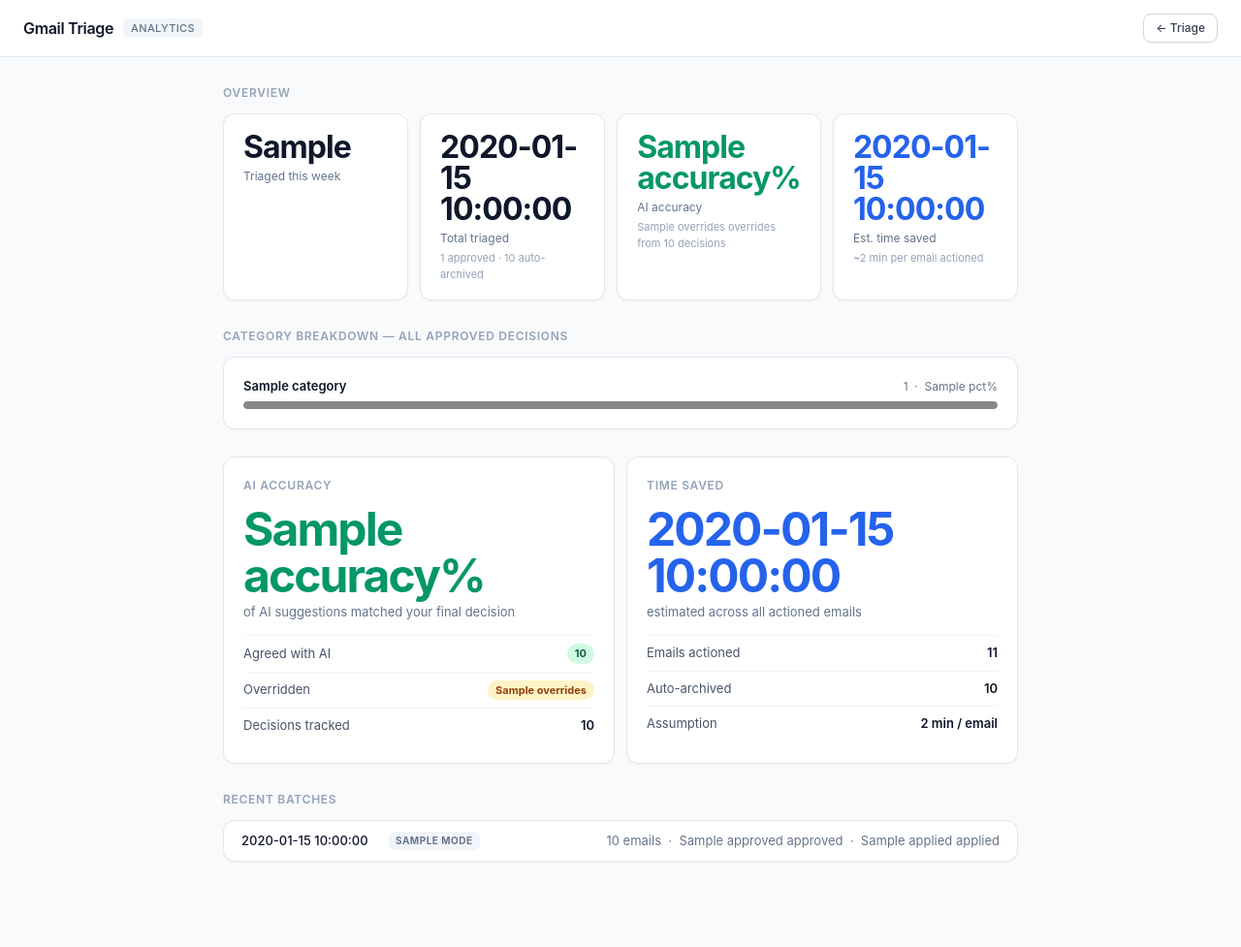
After one commit to emattis/gmail-triage-agent, a FastAPI app: template app/templates/analytics.html in a window 1280 px wide. The commit adds this page. Shown: the whole page at 97% size. Run offline with FastAPI, Linux system fonts and the light colour scheme; the template is opened without the code that fills it: most values are stand-ins (such as "Sample title", 1, 10 or a date in 2020).

Commit message:
Add analytics dashboard with category breakdown, accuracy tracking, and time saved
- New /analytics page with four stat cards: triaged this week, all-time total,
  AI accuracy rate, and estimated time saved (~2 min per actioned email)
- Category breakdown section with color-coded horizontal bar chart across all
  approved decisions (REPLY, TASK, ARCHIVE, READ_LATER, DELEGATE)
- Accuracy panel compares AI's original suggestion to final approved category;
  shows agreed vs overridden counts — displays gracefully until data accumulates
- Time saved panel breaks down actioned vs auto-archived emails
- Batch history table showing last 10 runs with mode, email count, and approval stats
- Add original_category column to triage_items (set at insert, never overwritten)
  so future accuracy tracking is reliable; existing rows show accuracy as pending
- Add Analytics link to triage header nav

Co-Authored-By: Claude Sonnet 4.6 <noreply@anthropic.com>

```diff
--- a/app/main.py
+++ b/app/main.py
@@ -9,6 +9,7 @@ from app.inbox import router as inbox_router
 from app.triage_api import router as triage_router
 from app.triage_ui import router as triage_ui_router
 from app.auto_archive import router as auto_archive_router
+from app.analytics import router as analytics_router
 from app.db import init_db
 from app.scheduler import start_scheduler, shutdown_scheduler
 
@@ -29,6 +30,7 @@ app.include_router(inbox_router)
 app.include_router(triage_router)
 app.include_router(triage_ui_router)
 app.include_router(auto_archive_router)
+app.include_router(analytics_router)
 
 
 @app.get("/", response_class=HTMLResponse)
--- /dev/null
+++ b/app/templates/analytics.html
@@ -0,0 +1,296 @@
+<!doctype html>
+<html lang="en">
+<head>
+  <meta charset="utf-8">
+  <meta name="viewport" content="width=device-width, initial-scale=1">
+  <title>Analytics — Gmail Agent</title>
+  <style>
+    *, *::before, *::after { box-sizing: border-box; margin: 0; padding: 0; }
+    body {
+      font-family: -apple-system, BlinkMacSystemFont, 'Segoe UI', Roboto, sans-serif;
+      background: #F8FAFC; color: #0F172A;
+      font-size: 14px; line-height: 1.5; min-height: 100vh;
+    }
+
+    /* Header */
+    .header {
+      background: #FFFFFF; border-bottom: 1px solid #E2E8F0;
+      padding: 14px 24px; display: flex; align-items: center;
+      justify-content: space-between; position: sticky; top: 0; z-index: 10;
+    }
+    .header-left { display: flex; align-items: center; gap: 10px; }
+    .app-title { font-size: 16px; font-weight: 600; letter-spacing: -0.02em; }
+    .badge {
+      padding: 2px 8px; border-radius: 6px; font-size: 11px; font-weight: 500;
+      background: #F1F5F9; color: #64748B; text-transform: uppercase; letter-spacing: 0.03em;
+    }
+
+    /* Layout */
+    .main { max-width: 860px; margin: 0 auto; padding: 28px 20px 60px; }
+
+    .section { margin-bottom: 28px; }
+    .section-title {
+      font-size: 12px; font-weight: 600; text-transform: uppercase;
+      letter-spacing: 0.06em; color: #94A3B8; margin-bottom: 12px;
+    }
+
+    /* Stat cards */
+    .stat-grid { display: grid; grid-template-columns: repeat(4, 1fr); gap: 12px; }
+    @media (max-width: 640px) { .stat-grid { grid-template-columns: repeat(2, 1fr); } }
+
+    .stat-card {
+      background: #FFFFFF; border: 1px solid #E2E8F0; border-radius: 12px;
+      padding: 18px 20px; box-shadow: 0 1px 2px rgba(0,0,0,0.04);
+    }
+    .stat-num {
+      font-size: 32px; font-weight: 700; line-height: 1;
+      letter-spacing: -0.03em; margin-bottom: 5px;
+    }
+    .stat-label { font-size: 12px; color: #64748B; }
+    .stat-sub { font-size: 11px; color: #94A3B8; margin-top: 3px; }
+
+    /* Category breakdown */
+    .breakdown-card {
+      background: #FFFFFF; border: 1px solid #E2E8F0; border-radius: 12px;
+      padding: 20px; box-shadow: 0 1px 2px rgba(0,0,0,0.04);
+    }
+    .breakdown-row { margin-bottom: 14px; }
+    .breakdown-row:last-child { margin-bottom: 0; }
+    .breakdown-meta {
+      display: flex; justify-content: space-between; align-items: baseline;
+      margin-bottom: 5px;
+    }
+    .breakdown-cat { font-size: 13px; font-weight: 600; }
+    .breakdown-count { font-size: 12px; color: #64748B; }
+    .bar-track {
+      height: 8px; background: #F1F5F9; border-radius: 99px; overflow: hidden;
+    }
+    .bar-fill {
+      height: 100%; border-radius: 99px;
+      transition: width 0.6s ease;
+    }
+
+    /* Two-column grid */
+    .two-col { display: grid; grid-template-columns: 1fr 1fr; gap: 12px; }
+    @media (max-width: 560px) { .two-col { grid-template-columns: 1fr; } }
+
+    /* Accuracy card */
+    .accuracy-card {
+      background: #FFFFFF; border: 1px solid #E2E8F0; border-radius: 12px;
+      padding: 20px; box-shadow: 0 1px 2px rgba(0,0,0,0.04);
+    }
+    .accuracy-big {
+      font-size: 48px; font-weight: 700; letter-spacing: -0.04em; line-height: 1;
+      color: #059669; margin-bottom: 4px;
+    }
+    .accuracy-big--na { color: #CBD5E1; font-size: 32px; }
+    .accuracy-desc { font-size: 13px; color: #64748B; margin-bottom: 14px; }
+    .accuracy-row {
+      display: flex; justify-content: space-between; align-items: center;
+      padding: 8px 0; border-top: 1px solid #F1F5F9; font-size: 13px;
+    }
+    .accuracy-row-label { color: #475569; }
+    .accuracy-row-val { font-weight: 600; }
+    .pill-agreed  { background: #D1FAE5; color: #065F46; padding: 2px 8px; border-radius: 20px; font-size: 11px; font-weight: 700; }
+    .pill-overridden { background: #FEF3C7; color: #92400E; padding: 2px 8px; border-radius: 20px; font-size: 11px; font-weight: 700; }
+
+    .na-note { font-size: 12px; color: #94A3B8; line-height: 1.5; }
+
+    /* Time saved card */
+    .time-card {
+      background: #FFFFFF; border: 1px solid #E2E8F0; border-radius: 12px;
+      padding: 20px; box-shadow: 0 1px 2px rgba(0,0,0,0.04);
+    }
+    .time-big {
+      font-size: 48px; font-weight: 700; letter-spacing: -0.04em; line-height: 1;
+      color: #2563EB; margin-bottom: 4px;
+    }
+    .time-desc { font-size: 13px; color: #64748B; margin-bottom: 14px; }
+    .time-row {
+      display: flex; justify-content: space-between; align-items: center;
+      padding: 8px 0; border-top: 1px solid #F1F5F9; font-size: 13px;
+    }
+    .time-row-label { color: #475569; }
+    .time-row-val { font-weight: 600; }
+
+    /* Batch history */
+    .history-card {
+      background: #FFFFFF; border: 1px solid #E2E8F0; border-radius: 12px;
+      overflow: hidden; box-shadow: 0 1px 2px rgba(0,0,0,0.04);
+    }
+    .history-row {
+      display: flex; align-items: center; gap: 12px;
+      padding: 11px 18px; border-bottom: 1px solid #F8FAFC;
+      font-size: 13px; flex-wrap: wrap;
+    }
+    .history-row:last-child { border-bottom: none; }
+    .history-date { color: #0F172A; font-weight: 500; min-width: 140px; }
+    .history-mode {
+      font-size: 10px; font-weight: 700; text-transform: uppercase;
+      letter-spacing: 0.05em; padding: 2px 7px; border-radius: 6px;
+      background: #F1F5F9; color: #64748B;
+    }
+    .history-mode--auto_archive { background: #FEF3C7; color: #92400E; }
+    .history-mode--claude { background: #EDE9FE; color: #5B21B6; }
+    .history-mode--llm { background: #DBEAFE; color: #1E40AF; }
+    .history-stats { color: #64748B; margin-left: auto; }
+
+    /* Buttons */
+    .btn {
+      padding: 8px 16px; border-radius: 8px; font-size: 13px; font-weight: 500;
+      cursor: pointer; border: 1px solid transparent; text-decoration: none;
+      display: inline-flex; align-items: center; gap: 4px;
+    }
+    .btn--outline { background: #fff; color: #374151; border-color: #D1D5DB; }
+    .btn--outline:hover { background: #F9FAFB; }
+
+    .empty { font-size: 13px; color: #94A3B8; padding: 24px 0; }
+  </style>
+</head>
+<body>
+
+  <header class="header">
+    <div class="header-left">
+      <span class="app-title">Gmail Triage</span>
+      <span class="badge">Analytics</span>
+    </div>
+    <a href="/triage/ui" class="btn btn--outline" style="padding:5px 12px;font-size:12px;">← Triage</a>
+  </header>
+
+  <main class="main">
+
+    <!-- ── Top stats ── -->
+    <div class="section">
+      <div class="section-title">Overview</div>
+      <div class="stat-grid">
+
+        <div class="stat-card">
+          <div class="stat-num">{{ this_week }}</div>
+          <div class="stat-label">Triaged this week</div>
+        </div>
+
+        <div class="stat-card">
+          <div class="stat-num">{{ all_time }}</div>
+          <div class="stat-label">Total triaged</div>
+          <div class="stat-sub">{{ total_approved }} approved · {{ auto_archived_total }} auto-archived</div>
+        </div>
+
+        <div class="stat-card">
+          {% if accuracy is not none %}
+          <div class="stat-num" style="color:#059669;">{{ accuracy }}%</div>
+          <div class="stat-label">AI accuracy</div>
+          <div class="stat-sub">{{ overrides }} override{{ 's' if overrides != 1 else '' }} from {{ accuracy_total }} decisions</div>
+          {% else %}
+          <div class="stat-num" style="color:#CBD5E1;">—</div>
+          <div class="stat-label">AI accuracy</div>
+          <div class="stat-sub">Accumulating data…</div>
+          {% endif %}
+        </div>
+
+        <div class="stat-card">
+          <div class="stat-num" style="color:#2563EB;">{{ time_saved }}</div>
+          <div class="stat-label">Est. time saved</div>
+          <div class="stat-sub">~2 min per email actioned</div>
+        </div>
+
+      </div>
+    </div>
+
+    <!-- ── Category breakdown ── -->
+    <div class="section">
+      <div class="section-title">Category Breakdown — all approved decisions</div>
+      <div class="breakdown-card">
+        {% if categories %}
+          {% for c in categories %}
+          <div class="breakdown-row">
+            <div class="breakdown-meta">
+              <span class="breakdown-cat">{{ c.category }}</span>
+              <span class="breakdown-count">{{ c.count }} &nbsp;·&nbsp; {{ c.pct }}%</span>
+            </div>
+            <div class="bar-track">
+              <div class="bar-fill" style="width:{{ c.pct }}%; background:{{ c.color }};"></div>
+            </div>
+          </div>
+          {% endfor %}
+        {% else %}
+          <p class="empty">No approved decisions yet — approve some emails to see the breakdown.</p>
+        {% endif %}
+      </div>
+    </div>
+
+    <!-- ── Accuracy + Time saved ── -->
+    <div class="section two-col">
+
+      <div class="accuracy-card">
+        <div class="section-title">AI Accuracy</div>
+        {% if accuracy is not none %}
+          <div class="accuracy-big">{{ accuracy }}%</div>
+          <div class="accuracy-desc">of AI suggestions matched your final decision</div>
+          <div class="accuracy-row">
+            <span class="accuracy-row-label">Agreed with AI</span>
+            <span class="pill-agreed">{{ accuracy_total - overrides }}</span>
+          </div>
+          <div class="accuracy-row">
+            <span class="accuracy-row-label">Overridden</span>
+            <span class="pill-overridden">{{ overrides }}</span>
+          </div>
+          <div class="accuracy-row">
+            <span class="accuracy-row-label">Decisions tracked</span>
+            <span class="accuracy-row-val">{{ accuracy_total }}</span>
+          </div>
+        {% else %}
+          <div class="accuracy-big accuracy-big--na">—</div>
+          <div class="accuracy-desc">Tracking starts from your next triage run</div>
+          <p class="na-note">
+            Accuracy compares the AI's original suggestion to your final approved category.
+            Historical data predates this tracking column.
+          </p>
+        {% endif %}
+      </div>
+
+      <div class="time-card">
+        <div class="section-title">Time Saved</div>
+        <div class="time-big">{{ time_saved }}</div>
+        <div class="time-desc">estimated across all actioned emails</div>
+        <div class="time-row">
+          <span class="time-row-label">Emails actioned</span>
+          <span class="time-row-val">{{ auto_archived_total + total_approved }}</span>
+        </div>
+        <div class="time-row">
+          <span class="time-row-label">Auto-archived</span>
+          <span class="time-row-val">{{ auto_archived_total }}</span>
+        </div>
+        <div class="time-row">
+          <span class="time-row-label">Assumption</span>
+          <span class="time-row-val">2 min / email</span>
+        </div>
+      </div>
+
+    </div>
+
+    <!-- ── Batch history ── -->
+    <div class="section">
+      <div class="section-title">Recent Batches</div>
+      {% if batches %}
+      <div class="history-card">
+        {% for b in batches %}
+        <div class="history-row">
+          <span class="history-date">{{ b.created_at }}</span>
+          <span class="history-mode history-mode--{{ b.mode }}">{{ b.mode }}</span>
+          <span class="history-stats">
+            {{ b.total }} emails &nbsp;·&nbsp;
+            {{ b.approved }} approved &nbsp;·&nbsp;
+            {{ b.applied }} applied
+          </span>
+        </div>
+        {% endfor %}
+      </div>
+      {% else %}
+      <p class="empty">No batches yet.</p>
+      {% endif %}
+    </div>
+
+  </main>
+
+</body>
+</html>
--- a/app/templates/slate.html
+++ b/app/templates/slate.html
@@ -276,6 +276,7 @@
     </div>
     <div class="header-right">
       <a href="/auto-archive" class="btn btn--outline btn--sm">Auto-Archive</a>
+      <a href="/analytics" class="btn btn--outline btn--sm">Analytics</a>
       <button
         class="btn btn--outline btn--sm"
         hx-get="/triage/summary"
```
Also changed, not shown: app/analytics.py (added, +164 -0 lines), app/db.py (+9 -5 lines), app/triage_api.py (+6 -4 lines).
